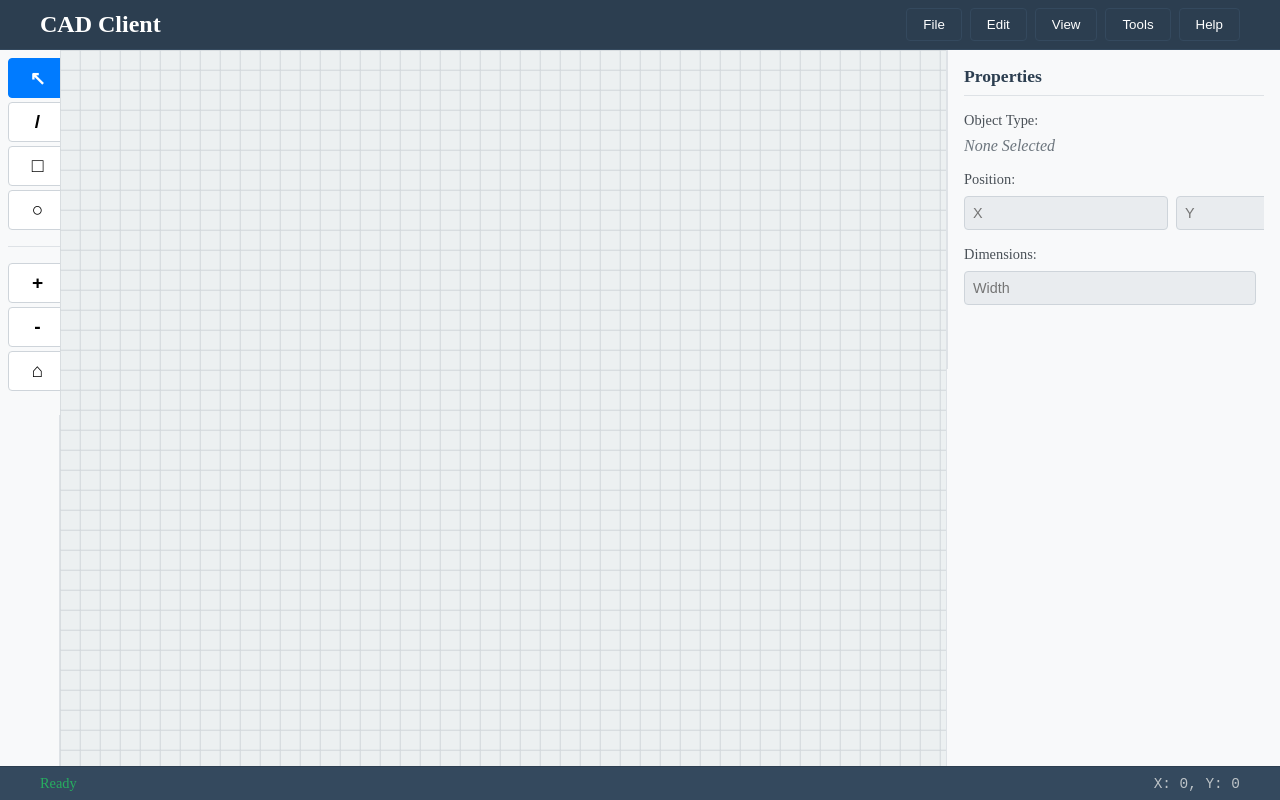
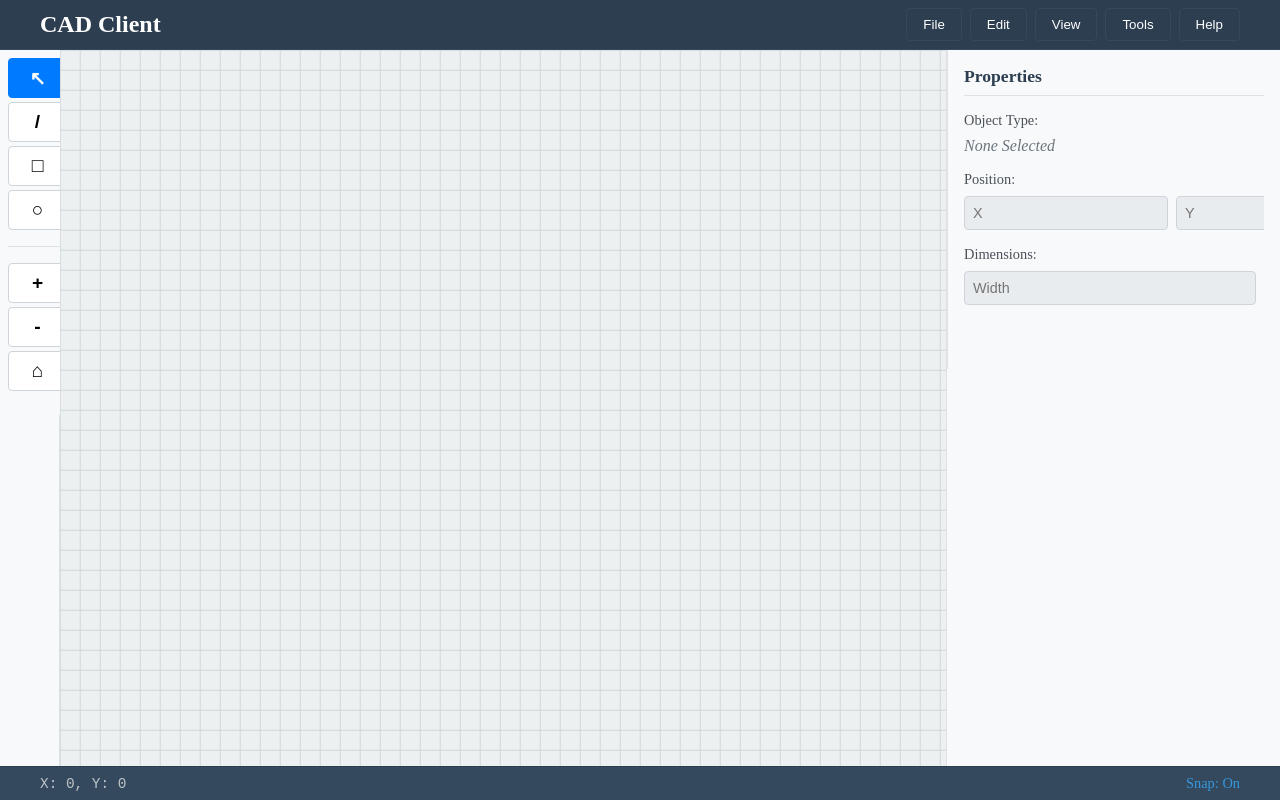
Before and after one commit to jraleighdev/cad-client, an Angular app: page / in a window 1280 px wide. Built offline with nearby package versions, Linux system fonts and the light colour scheme.

Commit message:
Added footer interaction and tracking.

```diff
--- a/angular.json
+++ b/angular.json
@@ -13,7 +13,7 @@
         "build": {
           "builder": "@angular/build:application",
           "options": {
-            "browser": "",
+            "browser": "src/main.ts",
             "tsConfig": "tsconfig.app.json",
             "assets": [
               {
--- a/src/app/app.html
+++ b/src/app/app.html
@@ -11,7 +11,12 @@
 
     <!-- Canvas in the center -->
     <div class="center-panel">
-      <app-canvas #canvasComponent (entitySelected)="onEntitySelected($event)"></app-canvas>
+      <app-canvas
+        #canvasComponent
+        (entitySelected)="onEntitySelected($event)"
+        (snapStateChanged)="onSnapStateChanged($event)"
+        (mousePositionChanged)="onMousePositionChanged($event)">
+      </app-canvas>
     </div>
 
     <!-- Properties panel on the right -->
@@ -24,5 +29,9 @@
   </div>
 
   <!-- Footer across the bottom -->
-  <app-footer></app-footer>
+  <app-footer
+    [snapEnabled]="snapEnabled()"
+    [mousePosition]="mousePosition()"
+    (snapToggled)="onSnapToggled()">
+  </app-footer>
 </div>
--- a/src/app/app.ts
+++ b/src/app/app.ts
@@ -23,6 +23,8 @@ export class App {
 
   protected readonly title = signal('cad-client');
   protected readonly selectedEntityProperties = signal<EntityProperties | null>(null);
+  protected readonly snapEnabled = signal(true);
+  protected readonly mousePosition = signal({x: 0, y: 0});
 
   protected onToolSelected(tool: string) {
     if (this.canvasComponent) {
@@ -39,4 +41,18 @@ export class App {
       this.canvasComponent.updateEntityFromProperties(update);
     }
   }
+
+  protected onSnapStateChanged(snapEnabled: boolean) {
+    this.snapEnabled.set(snapEnabled);
+  }
+
+  protected onMousePositionChanged(position: {x: number, y: number}) {
+    this.mousePosition.set(position);
+  }
+
+  protected onSnapToggled() {
+    if (this.canvasComponent) {
+      this.canvasComponent.toggleSnap();
+    }
+  }
 }
--- a/src/app/components/canvas/canvas.ts
+++ b/src/app/components/canvas/canvas.ts
@@ -66,6 +66,7 @@ export class CanvasComponent implements AfterViewInit, OnDestroy {
 
   // Anchor point state
   protected readonly showAnchorPoints = signal(true);
+  protected readonly snapEnabled = signal(true);
   protected readonly currentSnapPoint = signal<AnchorPoint | null>(null);
   protected readonly hoveredAnchorPoints = signal<AnchorPoint[]>([]);
   protected readonly anchorPointSize = 4; // Size of anchor point indicators
@@ -73,18 +74,23 @@ export class CanvasComponent implements AfterViewInit, OnDestroy {
   private ctx: CanvasRenderingContext2D | null = null;
   private startPoint: Point | null = null;
   private resizeObserver: ResizeObserver | null = null;
+  private keyboardListener: ((event: KeyboardEvent) => void) | undefined;
 
   // Output events
   entitySelected = output<EntityProperties | null>();
+  snapStateChanged = output<boolean>();
+  mousePositionChanged = output<{x: number, y: number}>();
 
   ngAfterViewInit() {
     this.initializeCanvas();
+    this.setupKeyboardListeners();
   }
 
   ngOnDestroy() {
     if (this.resizeObserver) {
       this.resizeObserver.disconnect();
     }
+    this.removeKeyboardListeners();
   }
 
   private initializeCanvas() {
@@ -122,6 +128,24 @@ export class CanvasComponent implements AfterViewInit, OnDestroy {
       });
 
       this.resizeObserver.observe(container);
+    }
+  }
+
+  private setupKeyboardListeners() {
+    this.keyboardListener = (event: KeyboardEvent) => {
+      // Ctrl+B to toggle snap
+      if (event.ctrlKey && event.key.toLowerCase() === 'b') {
+        event.preventDefault();
+        this.toggleSnap();
+      }
+    };
+
+    document.addEventListener('keydown', this.keyboardListener);
+  }
+
+  private removeKeyboardListeners() {
+    if (this.keyboardListener) {
+      document.removeEventListener('keydown', this.keyboardListener);
     }
   }
 
@@ -234,6 +258,9 @@ export class CanvasComponent implements AfterViewInit, OnDestroy {
     const x = event.clientX - rect.left;
     const y = event.clientY - rect.top;
     const point = { x, y };
+
+    // Emit mouse position for footer display
+    this.mousePositionChanged.emit({ x: Math.round(x), y: Math.round(y) });
 
     if (this.isResizing() && this.selectedEntity()) {
       // Handle resizing selected entity with snapping
@@ -508,6 +535,11 @@ export class CanvasComponent implements AfterViewInit, OnDestroy {
 
   setTool(tool: string) {
     this.currentTool.set(tool);
+  }
+
+  toggleSnap() {
+    this.snapEnabled.update(enabled => !enabled);
+    this.snapStateChanged.emit(this.snapEnabled());
   }
 
   // Hit testing methods
@@ -1122,6 +1154,13 @@ export class CanvasComponent implements AfterViewInit, OnDestroy {
    * Apply snapping to a point if near anchor points
    */
   private applySnapping(point: Point, excludeEntityId?: string): SnapResult {
+    if (!this.snapEnabled()) {
+      return {
+        snapped: false,
+        snapPoint: point
+      };
+    }
+
     return AnchorPointCalculator.snapToNearestAnchor(
       point,
       this.lines(),
--- a/src/app/components/footer/footer.css
+++ b/src/app/components/footer/footer.css
@@ -23,3 +23,18 @@
   font-family: monospace;
   color: #bdc3c7;
 }
+
+.snap-status {
+  color: #3498db;
+  font-weight: 500;
+}
+
+.clickable {
+  cursor: pointer;
+  user-select: none;
+  transition: opacity 0.2s ease;
+}
+
+.clickable:hover {
+  opacity: 0.8;
+}
--- a/src/app/components/footer/footer.html
+++ b/src/app/components/footer/footer.html
@@ -1,6 +1,6 @@
 <footer class="footer">
   <div class="footer-content">
-    <span class="status-text">Ready</span>
-    <span class="coordinates">X: 0, Y: 0</span>
+    <span class="coordinates">X: {{ mousePosition().x }}, Y: {{ mousePosition().y }}</span>
+    <span class="snap-status clickable" (click)="onSnapClick()">Snap: {{ snapEnabled() ? 'On' : 'Off' }}</span>
   </div>
 </footer>
--- a/src/app/components/footer/footer.ts
+++ b/src/app/components/footer/footer.ts
@@ -1,4 +1,4 @@
-import { Component, ChangeDetectionStrategy } from '@angular/core';
+import { Component, ChangeDetectionStrategy, input, output } from '@angular/core';
 
 @Component({
   selector: 'app-footer',
@@ -8,5 +8,13 @@ import { Component, ChangeDetectionStrategy } from '@angular/core';
   changeDetection: ChangeDetectionStrategy.OnPush
 })
 export class FooterComponent {
+  snapEnabled = input<boolean>(true);
+  mousePosition = input<{x: number, y: number}>({x: 0, y: 0});
 
+  snapToggled = output<void>();
+
+  onSnapClick() {
+    console.log('hello');
+    this.snapToggled.emit();
+  }
 }
```
Also changed, not shown: 1 other file (tests, documents, lock files or other folders).
